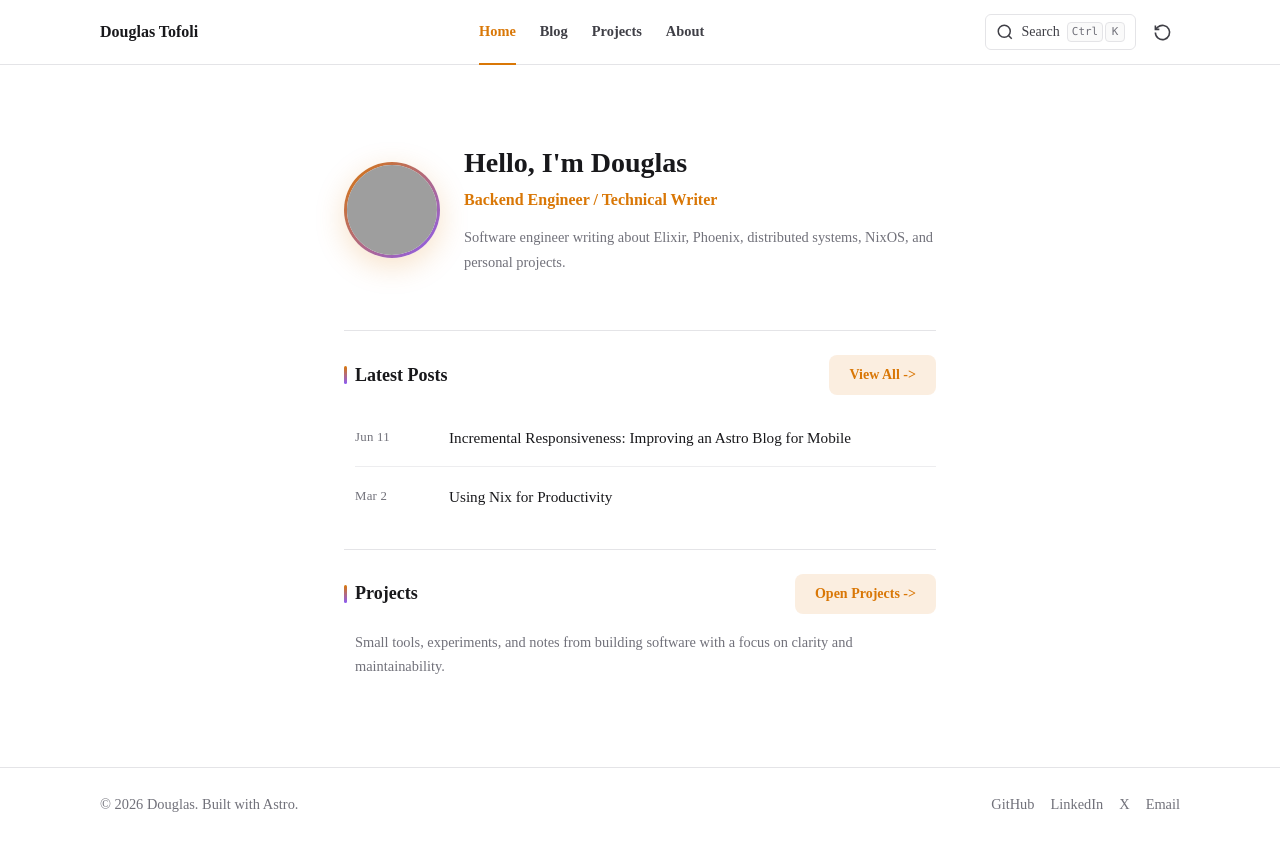
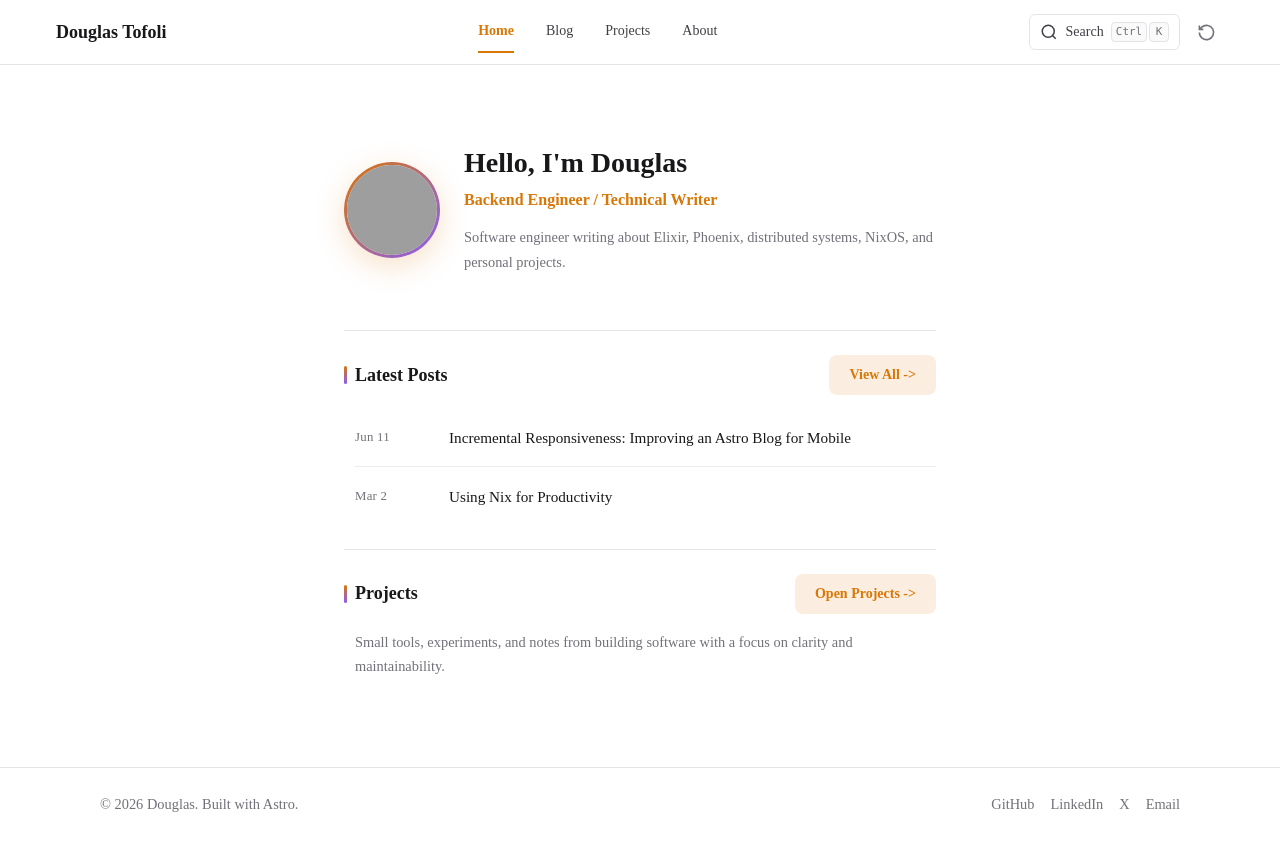
Before and after one commit to douglastofoli/douglastofoli.dev, an Astro site: page / in a window 1280 px wide. Built offline with nearby package versions, Linux system fonts and the light colour scheme; Astro itself is replaced by a stand-in of ours; grey boxes are pictures that could not be loaded.

Commit message:
improvements to header

```diff
--- a/src/components/Header.astro
+++ b/src/components/Header.astro
@@ -19,16 +19,18 @@ import SearchModal from './SearchModal.astro';
 
 <header>
 	<nav>
-		<a class="brand" href="/">{SITE_TITLE}</a>
-		<div class="nav-links">
+		<div class="nav-left">
+			<h2><a href="/">{SITE_TITLE}</a></h2>
+		</div>
+		<div class="nav-center">
 			<HeaderLink href="/">Home</HeaderLink>
 			<HeaderLink href="/blog">Blog</HeaderLink>
 			<HeaderLink href="/projects">Projects</HeaderLink>
 			<HeaderLink href="/about">About</HeaderLink>
 		</div>
-		<div class="nav-actions">
+		<div class="nav-right">
 			<SearchModal />
-			<button id="theme-toggle" class="icon-button" type="button" aria-label="Theme" title="Theme">
+			<button id="theme-toggle" class="nav-btn" type="button" aria-label="Theme" title="Theme">
 				<svg id="theme-icon" aria-hidden="true" width="19" height="19" viewBox="0 0 24 24" fill="none" stroke="currentColor" stroke-width="2">
 					<circle cx="12" cy="12" r="5"></circle>
 					<path d="M12 1v2M12 21v2M4.22 4.22l1.42 1.42M18.36 18.36l1.42 1.42M1 12h2M21 12h2M4.22 19.78l1.42-1.42M18.36 5.64l1.42-1.42"></path>
@@ -110,9 +112,14 @@ import SearchModal from './SearchModal.astro';
 		position: sticky;
 		top: 0;
 		z-index: 100;
+		width: 100%;
 		border-bottom: 1px solid var(--border-color);
-		background: color-mix(in srgb, var(--bg-primary) 92%, transparent);
-		backdrop-filter: blur(10px);
+		background-color: rgba(255, 255, 255, 0.95);
+		backdrop-filter: blur(8px);
+	}
+
+	html.dark header {
+		background-color: rgba(24, 24, 27, 0.95);
 	}
 
 	nav {
@@ -120,50 +127,66 @@ import SearchModal from './SearchModal.astro';
 		align-items: center;
 		justify-content: space-between;
 		gap: 1rem;
-		width: min(100% - 2rem, 1080px);
+		max-width: 1200px;
 		height: 64px;
 		margin: 0 auto;
+		padding: 0 1rem;
 	}
 
-	.brand {
+	.nav-left {
 		flex: 0 0 auto;
-		color: var(--text-primary);
-		font-size: 1rem;
+	}
+
+	h2 {
+		margin: 0;
+		font-size: 1.125rem;
 		font-weight: 700;
 	}
 
-	.nav-links {
+	h2 a,
+	h2 a.active {
+		color: var(--text-primary);
+		font-weight: 700;
+		text-decoration: none;
+	}
+
+	.nav-center {
 		display: flex;
 		align-items: center;
 		justify-content: center;
-		gap: 1.5rem;
+		gap: 2rem;
 	}
 
-	.nav-links a {
+	.nav-center a {
+		border-bottom: 2px solid transparent;
 		color: var(--text-secondary);
-		font-size: 0.9rem;
-		font-weight: 600;
-		line-height: 64px;
-		border-bottom: 2px solid transparent;
+		font-size: 0.875rem;
+		font-weight: 500;
+		padding: 0.5rem 0;
+		text-decoration: none;
+		transition:
+			border-color 0.2s ease,
+			color 0.2s ease;
 	}
 
-	.nav-links a:hover,
-	.nav-links a.active {
+	.nav-center a:hover,
+	.nav-center a.active {
 		color: var(--accent);
 	}
 
-	.nav-links a.active {
+	.nav-center a.active {
 		border-bottom-color: var(--accent);
+		font-weight: 700;
 	}
 
-	.nav-actions {
+	.nav-right {
 		display: flex;
 		align-items: center;
 		gap: 0.5rem;
 		position: relative;
 	}
 
-	.icon-button,
+	.nav-btn,
 	.theme-menu button {
 		display: inline-flex;
 		align-items: center;
@@ -171,36 +194,40 @@ import SearchModal from './SearchModal.astro';
 		width: 36px;
 		height: 36px;
 		border: 0;
-		border-radius: 6px;
+		border-radius: 0.5rem;
 		background: transparent;
-		color: var(--text-secondary);
+		color: var(--text-muted);
 		cursor: pointer;
 		padding: 0;
+		transition:
+			background-color 0.2s ease,
+			color 0.2s ease;
 	}
 
-	.icon-button:hover,
+	.nav-btn:hover,
 	.theme-menu button:hover {
 		background: var(--bg-secondary);
-		color: var(--text-primary);
+		color: var(--accent);
 	}
 
 	.theme-menu {
 		position: absolute;
-		top: calc(100% + 0.5rem);
+		top: calc(100% + 8px);
 		right: 0;
 		display: grid;
 		gap: 0.2rem;
 		border: 1px solid var(--border-color);
-		border-radius: 8px;
+		border-radius: 0.75rem;
 		background: var(--bg-primary);
-		box-shadow: 0 16px 40px rgba(var(--shadow-color), 0.18);
+		box-shadow: 0 4px 20px rgba(var(--shadow-color), 0.15);
 		padding: 0.25rem;
 		opacity: 0;
 		pointer-events: none;
-		transform: translateY(-4px);
+		transform: translateY(-8px);
 		transition:
-			opacity 0.15s ease,
-			transform 0.15s ease;
+			opacity 0.2s ease,
+			transform 0.2s ease;
+		z-index: 200;
 	}
 
 	.theme-menu.show {
@@ -213,10 +240,10 @@ import SearchModal from './SearchModal.astro';
 		nav {
 			height: auto;
 			flex-wrap: wrap;
-			padding: 0.75rem 0;
+			padding: 0.75rem 1rem;
 		}
 
-		.nav-links {
+		.nav-center {
 			order: 3;
 			width: 100%;
 			justify-content: flex-start;
@@ -224,7 +251,7 @@ import SearchModal from './SearchModal.astro';
 			overflow-x: auto;
 		}
 
-		.nav-links a {
+		.nav-center a {
 			line-height: 2.2;
 			white-space: nowrap;
 		}
```
